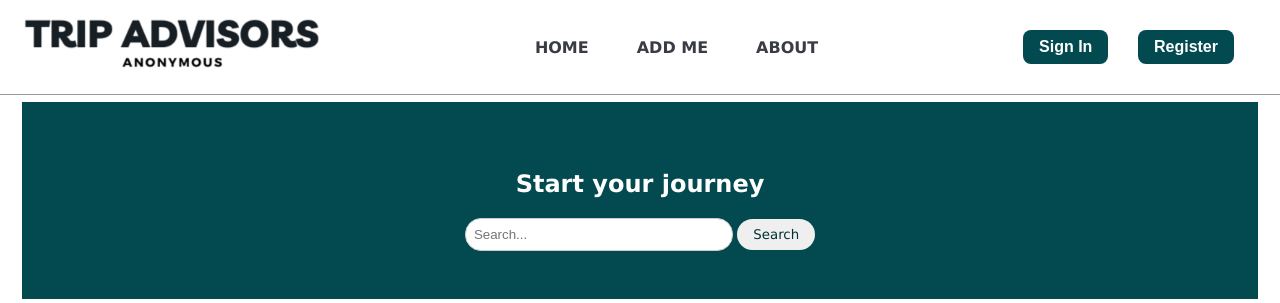
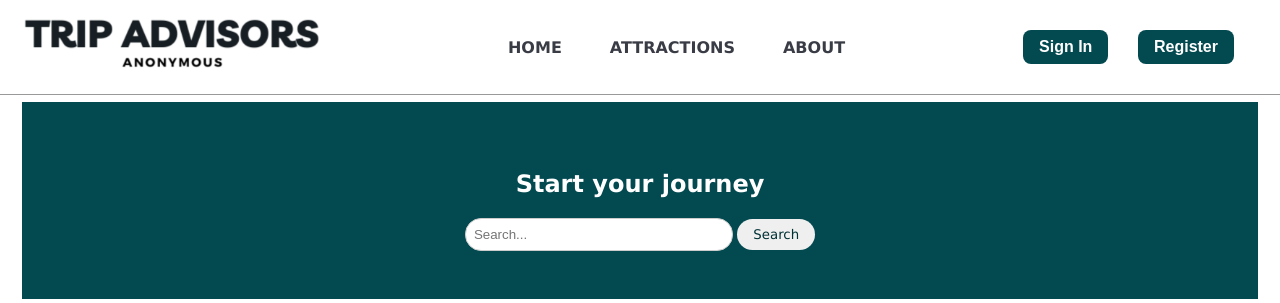
Before and after one commit to Krakirb/Project_Repository, a Flask app: page / in a window 1280 px wide. Shown: the top 303 px of the page. Run offline with Flask 3, Linux system fonts and the light colour scheme; data comes from the database, SQL or seed files in the repository; both versions use the stored data as it was after the commit.

Commit message:
Just cleanup

```diff
--- a/Flask_PWA_Template/templates/partials/menu.html
+++ b/Flask_PWA_Template/templates/partials/menu.html
@@ -3,7 +3,7 @@
     <img src="/static/images/logo_text.png" />
     <ul class="topnav">
     <li><a href="/index.html">Home</a></li>
-    <li><a href="/add.html">Add me</a></li>
+    <li><a href="/add.html">Attractions</a></li>
     <li><a href="/about.html">About</a></li>
 
   </ul>
```
Also changed, not shown: Flask_PWA_Template/database/data_source.db, README.md.
